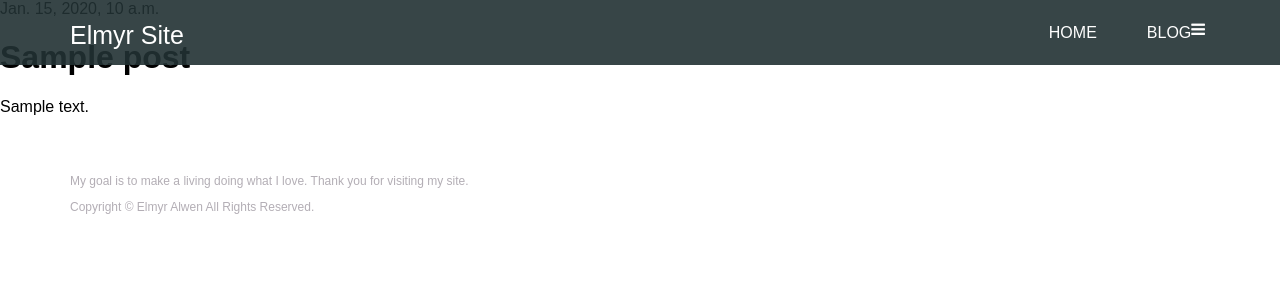
After one commit to ElmyrAlwen/elmyr-site, a Django app: page /post_main/1/ in a window 1280 px wide. The commit adds this page. Shown: the top 300 px of the page. Run offline with Django 3.2, Linux system fonts and the light colour scheme; tables that the repository leaves empty hold one stand-in row (values such as "Sample post"); some libraries are stand-ins or nearby versions.

Commit message:
add Blog

```diff
--- a/blog/static/css/stylesheet.css
+++ b/blog/static/css/stylesheet.css
@@ -21,6 +21,7 @@ header {
   width: 100%;
   padding: 0 15px;
   margin: 0 auto;
+  text-align: left;
 }
 
 /* menu-iconのCSSを貼り付けてください */
@@ -148,7 +149,22 @@ a {
   background-color: #f7f7f7;
   text-align: center;
 }
-
+.blog-contents-wrapper {
+  margin-top:100px;
+  padding-top: 100px;
+  padding-bottom: 80px;
+  padding-left: 5%;
+  padding-right: 5%;
+  background-color: #f7f7f7;
+  text-align: left;
+}
+.blog-container{
+  max-width: 1170px;
+  width: 100%;
+  padding: 200 15px;
+  margin: 0 auto;
+  text-align: left;
+}
 .heading {
   padding-top: 80px;
   padding-bottom: 50px;
--- /dev/null
+++ b/blog/templates/blog/base.html
@@ -0,0 +1,43 @@
+<!DOCTYPE html>
+{% load static %}
+<html>
+  <head>
+    <meta charset="utf-8">
+    <meta name="viewport" content="width=device-width, initial-scale=1.0">
+    <title>Elmyr Site</title>
+    <link rel="stylesheet" href="{% static 'css/stylesheet.css' %}">
+    <link rel="stylesheet" href="{% static 'css/responsive.css' %}">
+    <link rel="stylesheet" href="//maxcdn.bootstrapcdn.com/font-awesome/4.5.0/css/font-awesome.min.css">
+  <script src="https://ajax.googleapis.com/ajax/libs/jquery/2.1.4/jquery.min.js"></script>
+  </head>
+  <body>
+    <header>
+      <div class="container">
+        <div class="header-left">
+          Elmyr Site
+        </div>
+        <span class="fa fa-bars menu-icon"></span>
+
+        <div class="header-right">
+          <a href="{% url 'post_list' %}">HOME</a>
+          <a href="{% url 'post_main' %}">BLOG</a>
+          <!-- <a href="#">GALLERY</a>
+          <a href="#">GALLERY</a>
+          <a href="#" class="login">BLOG</a> -->
+        </div>
+      </div>
+    </header>
+    <div>
+        {% block content %}
+        {% endblock %}
+    </div>
+
+    <footer>
+      <div class="container">
+        <p>My goal is to make a living doing what I love. Thank you for visiting my site.</p>
+        <p>Copyright © Elmyr Alwen All Rights Reserved.</p>
+      </div>
+    </footer>
+    <script src="{% static 'script.js' %}"></script>
+  </body>
+</html>
--- /dev/null
+++ b/blog/templates/blog/post_detail.html
@@ -0,0 +1,13 @@
+{% extends 'blog/base.html' %}
+
+{% block content %}
+    <div class="post">
+        {% if post.published_date %}
+            <div class="date">
+                {{ post.published_date }}
+            </div>
+        {% endif %}
+        <h1>{{ post.title }}</h1>
+        <p>{{ post.text|linebreaksbr }}</p>
+    </div>
+{% endblock %}
--- a/blog/urls.py
+++ b/blog/urls.py
@@ -3,4 +3,6 @@ from . import views
 
 urlpatterns = [
     path('', views.post_list, name='post_list'),
+    path('post_main/<int:pk>/', views.post_detail, name='post_detail'),
+    path('post_main/', views.post_main, name='post_main'),
 ]
--- a/blog/views.py
+++ b/blog/views.py
@@ -1,5 +1,16 @@
-from django.shortcuts import render
+from django.shortcuts import render, get_object_or_404
+from django.utils import timezone
+from .models import Post
 
-# Create your views here.
+
 def post_list(request):
-    return render(request, 'blog/post_list.html', {})
+    posts = Post.objects.filter(published_date__lte=timezone.now()).order_by('published_date')
+    return render(request, 'blog/post_list.html', {'posts': posts})
+
+def post_main(request):
+    posts = Post.objects.filter(published_date__lte=timezone.now()).order_by('published_date')
+    return render(request, 'blog/post_main.html', {'posts': posts})
+
+def post_detail(request, pk):
+    post = get_object_or_404(Post, pk=pk)
+    return render(request, 'blog/post_detail.html', {'post': post})
```
Also changed, not shown: blog/templates/blog/post_list.html (+11 -38 lines), blog/templates/blog/post_main.html (added, +21 -0 lines).
